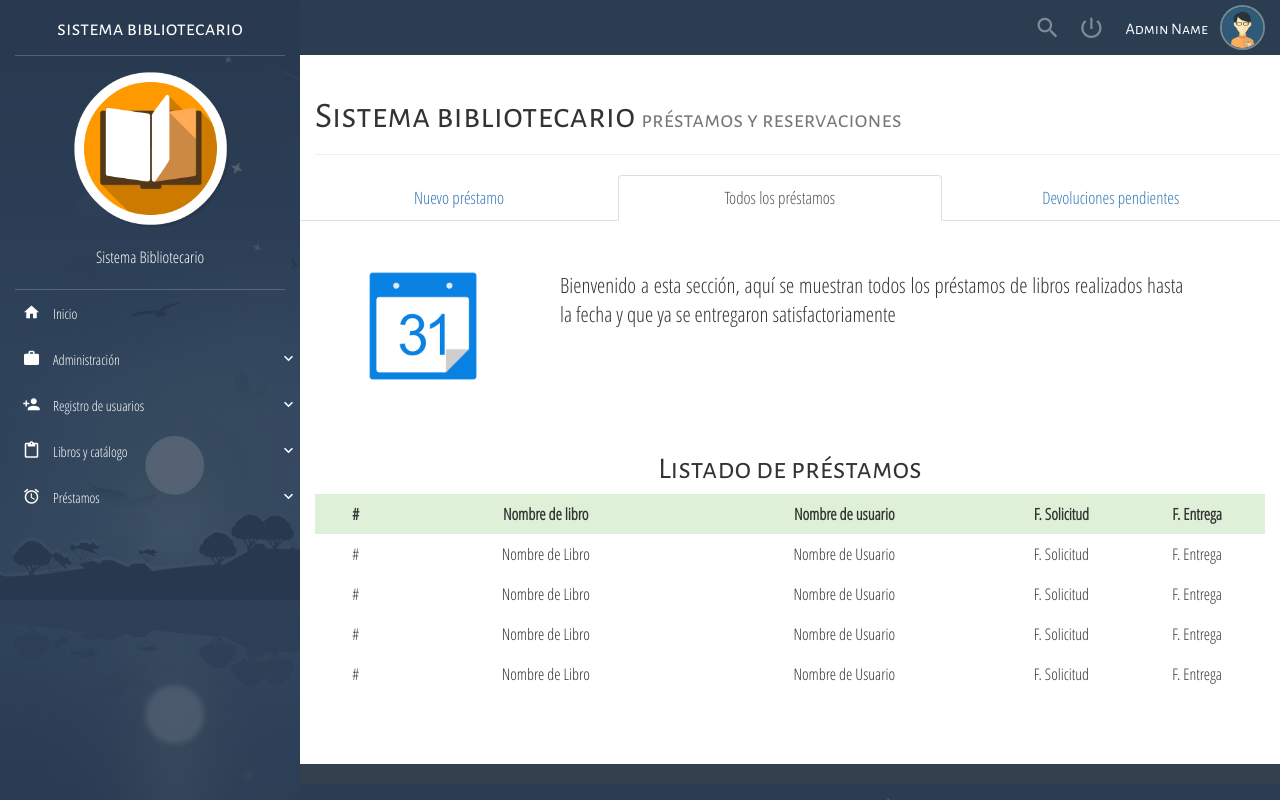
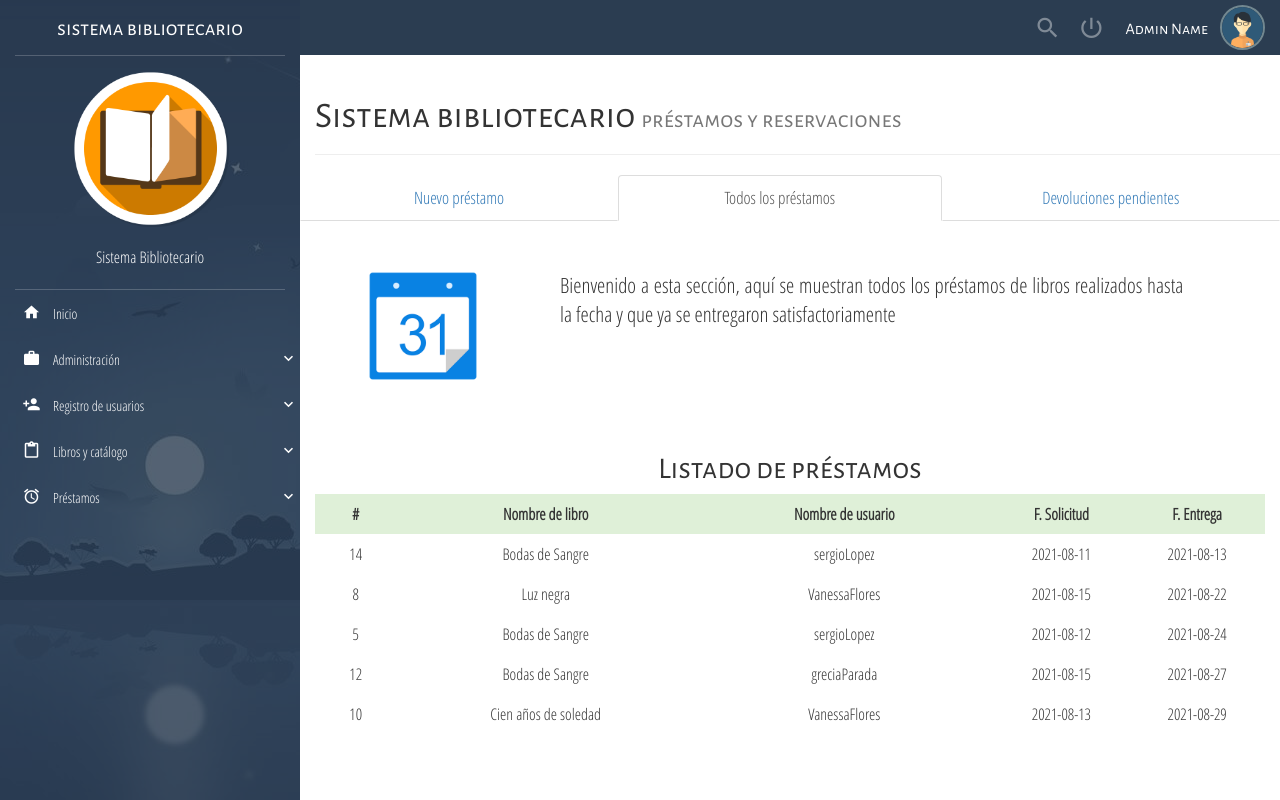
Before and after one commit to AteneaPY2020/Libreria, a Flask app: page /prestamos in a window 1280 px wide. Run offline with Flask 2, Linux system fonts and the light colour scheme; data comes from the database, SQL or seed files in the repository; some libraries are stand-ins or nearby versions; some web fonts are replaced.

Commit message:
Tabla listado de Prestamos

```diff
--- a/Templates/loan.html
+++ b/Templates/loan.html
@@ -127,54 +127,20 @@
                     </div>
                 </div>
             </div>
+            {%for prestamo in prestamos %}
             <div class="table-responsive">
                 <div class="div-table" style="margin:0 !important;">
                     <div class="div-table-row div-table-row-list">
-                        <div class="div-table-cell" style="width: 6%;">#</div>
-                        <div class="div-table-cell" style="width: 22%;">Nombre de Libro</div>
-                        <div class="div-table-cell" style="width: 22%;">Nombre de Usuario</div>
-                        <div class="div-table-cell" style="width: 10%;">F. Solicitud</div>
-                        <div class="div-table-cell" style="width: 10%;">F. Entrega</div>
+                        <div class="div-table-cell" style="width: 6%;">{{prestamo["id_prestamo"]}}</div>
+                        <div class="div-table-cell" style="width: 22%;">{{prestamo["titulo"]}}</div>
+                        <div class="div-table-cell" style="width: 22%;">{{prestamo["usuario"]}}</div>
+                        <div class="div-table-cell" style="width: 10%;">{{prestamo["fecha_prestamo"]}}</div>
+                        <div class="div-table-cell" style="width: 10%;">{{prestamo["fecha_entrega"]}}</div>
 
                     </div>
                 </div>
             </div>
-            <div class="table-responsive">
-                <div class="div-table" style="margin:0 !important;">
-                    <div class="div-table-row div-table-row-list">
-                        <div class="div-table-cell" style="width: 6%;">#</div>
-                        <div class="div-table-cell" style="width: 22%;">Nombre de Libro</div>
-                        <div class="div-table-cell" style="width: 22%;">Nombre de Usuario</div>
-                        <div class="div-table-cell" style="width: 10%;">F. Solicitud</div>
-                        <div class="div-table-cell" style="width: 10%;">F. Entrega</div>
-
-                    </div>
-                </div>
-            </div>
-            <div class="table-responsive">
-                <div class="div-table" style="margin:0 !important;">
-                    <div class="div-table-row div-table-row-list">
-                        <div class="div-table-cell" style="width: 6%;">#</div>
-                        <div class="div-table-cell" style="width: 22%;">Nombre de Libro</div>
-                        <div class="div-table-cell" style="width: 22%;">Nombre de Usuario</div>
-                        <div class="div-table-cell" style="width: 10%;">F. Solicitud</div>
-                        <div class="div-table-cell" style="width: 10%;">F. Entrega</div>
-
-                    </div>
-                </div>
-            </div>
-            <div class="table-responsive">
-                <div class="div-table" style="margin:0 !important;">
-                    <div class="div-table-row div-table-row-list">
-                        <div class="div-table-cell" style="width: 6%;">#</div>
-                        <div class="div-table-cell" style="width: 22%;">Nombre de Libro</div>
-                        <div class="div-table-cell" style="width: 22%;">Nombre de Usuario</div>
-                        <div class="div-table-cell" style="width: 10%;">F. Solicitud</div>
-                        <div class="div-table-cell" style="width: 10%;">F. Entrega</div>
-
-                    </div>
-                </div>
-            </div>
+            {% endfor %}
 
         </div>
         <div class="modal fade" tabindex="-1" role="dialog" id="ModalHelp">
--- a/prestamos.py
+++ b/prestamos.py
@@ -1,3 +1,4 @@
+from logic import Logic
 from flask import Blueprint, render_template, request, redirect, session
 import os
 from prestamosLogic import prestamosLogic
@@ -8,5 +9,7 @@ prestamo_blueprint = Blueprint(
 )
 
 @prestamo_blueprint.route("/prestamos", methods=["GET", "POST"])
-def nuevo_prestamo():
-    return render_template("loan.html")
+def prestamosTot():
+    request.method =="GET"
+    prestamos = prestamosLogic().getAllprestamosTot()
+    return render_template("loan.html",prestamos=prestamos)
--- a/prestamosLogic.py
+++ b/prestamosLogic.py
@@ -37,6 +37,20 @@ class prestamosLogic(Logic):
             )
             return data
 
+    def getAllprestamosTot(self):
+            dataBase = self.get_databaseXObj()
+            sql = (
+                "select prestamos.id_prestamo, libros.id_libro, libros.titulo, libros.disponibles, usuarios.usuario, prestamos.fecha_prestamo, prestamos.fecha_entrega "
+                + "from biblioteca.libros inner join biblioteca.prestamos on libros.id_libro = prestamos.id_libro "
+                + "inner join biblioteca.usuarios on prestamos.id_usuario = usuarios.id_usuario "
+                + "where prestamos.entregado = 1 order by prestamos.fecha_entrega;"
+            )
+            data = dataBase.executeQuery(sql)
+            data = self.tupleToDictionaryList(
+                data, ["id_prestamo", "id_usuario","titulo", "id_libro", "usuario","fecha_prestamo","fecha_entrega"]
+            )
+            return data
+
     def newPrestamo(self, id_libro, id_usuario, fecha_prestamo, fecha_devolucion, disponibles):
         dataBase = self.get_databaseXObj()
         sql = (
```
Also changed, not shown: dataBase/biblioteca.sql (+6 -9 lines).
